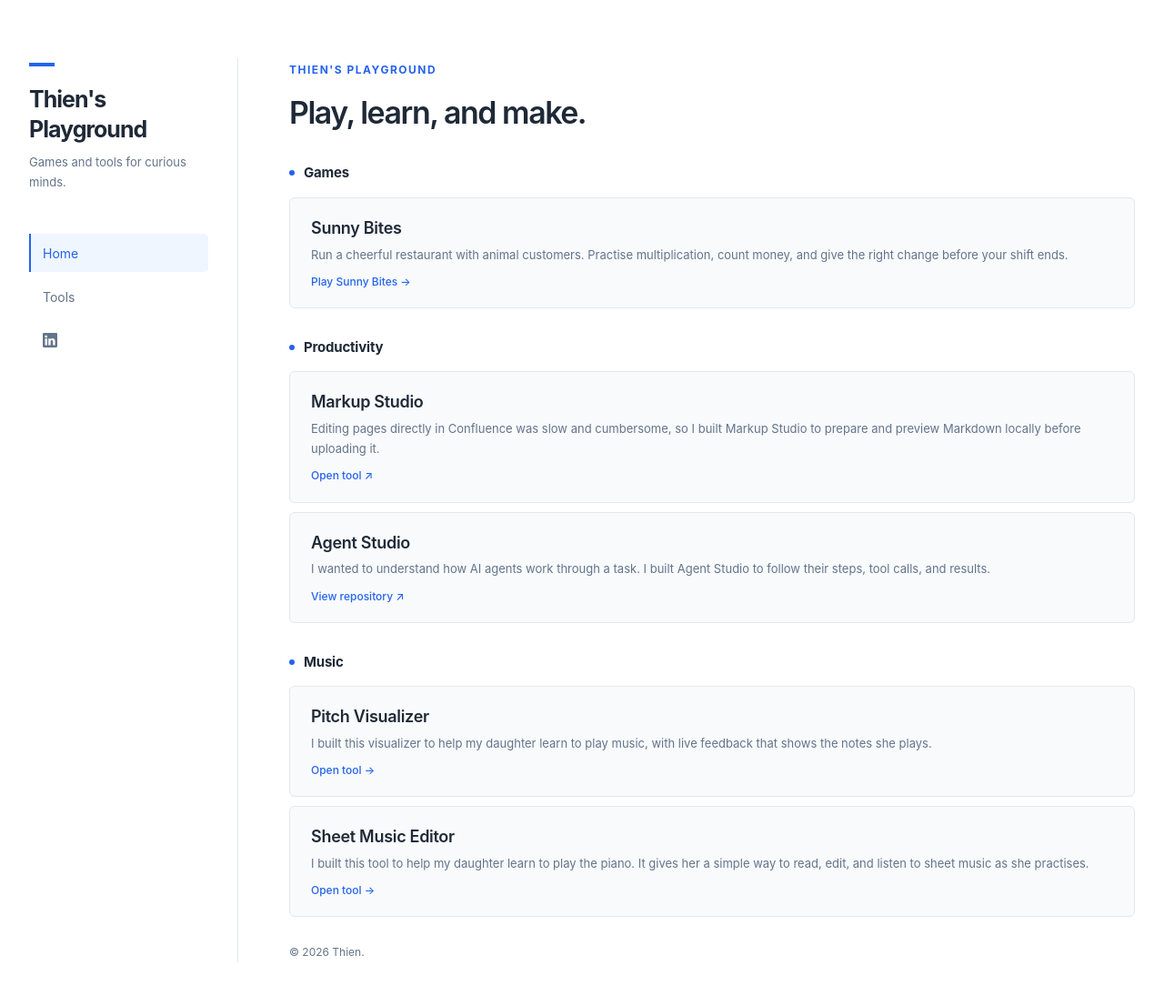
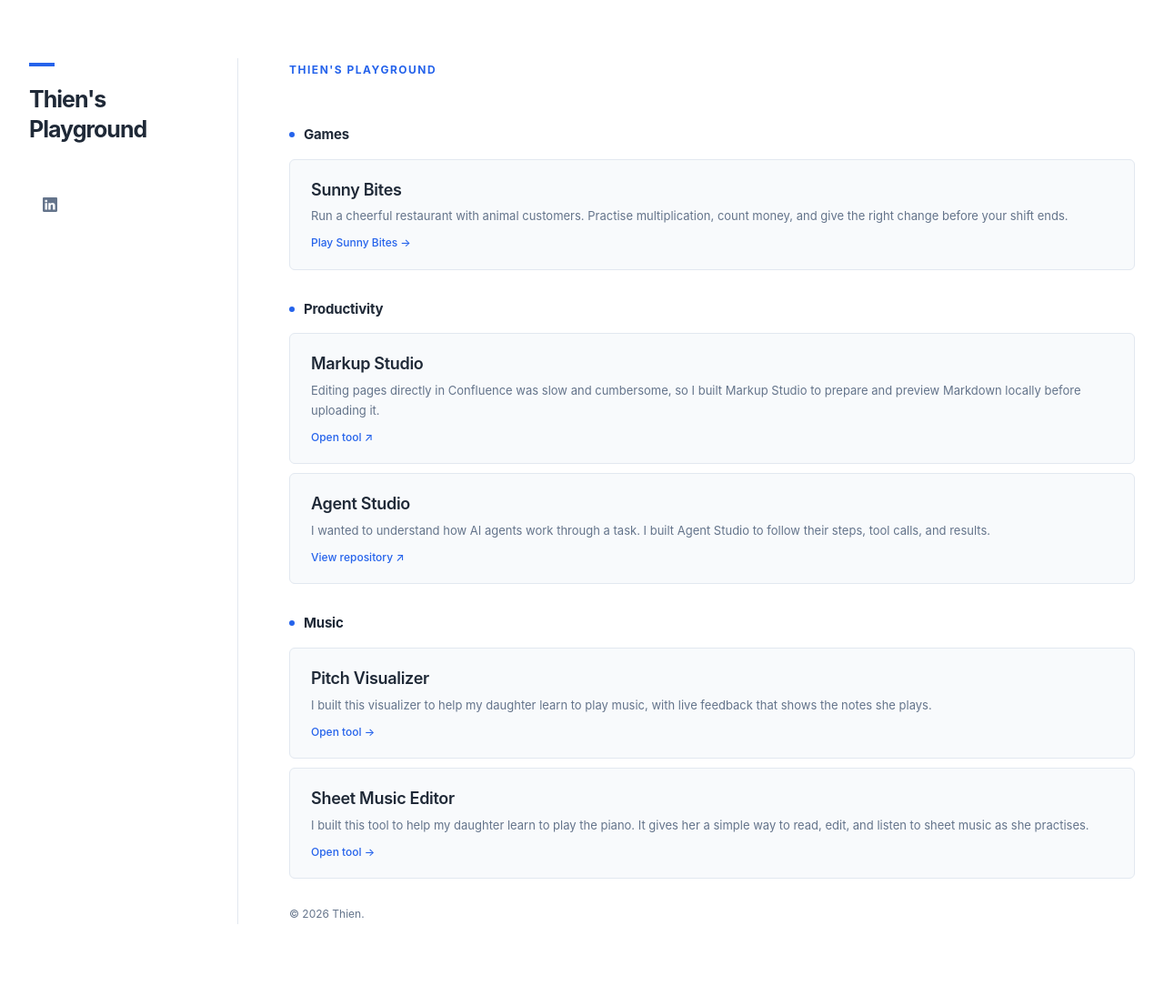
Before and after one commit to neverdie88/neverdie88.github.io, a Jekyll site: the page built from index.html, in a window 1280 px wide. Shown: the whole page at 91% size. Built offline with Jekyll 4.4.1, drawn with Linux system fonts in a browser that asks for light colours; after the commit the page ends 1064 px from its top, so only the background shows below that.

Commit message:
Remove homepage slogans and Home Tools navigation

```diff
--- a/_includes/navigation-links.html
+++ b/_includes/navigation-links.html
@@ -1,5 +1,3 @@
-<a href="{{ '/' | relative_url }}"{% if page.nav_section == 'home' %} aria-current="page"{% endif %}>Home</a>
-<a href="{{ '/tools/' | relative_url }}"{% if page.nav_section == 'tools' %} aria-current="page"{% endif %}>Tools</a>
 <a href="https://www.linkedin.com/in/thien-nguyen-duc-48354a4a/" target="_blank" rel="noopener noreferrer" aria-label="LinkedIn">
   <!-- Bootstrap Icons: https://icons.getbootstrap.com/icons/linkedin/; license: /assets/licenses/bootstrap-icons.txt -->
   <svg class="nav-icon" xmlns="http://www.w3.org/2000/svg" width="16" height="16" fill="currentColor" viewBox="0 0 16 16" aria-hidden="true" focusable="false">
--- a/_layouts/workspace.html
+++ b/_layouts/workspace.html
@@ -9,7 +9,6 @@
       <aside class="sidebar" aria-label="Site navigation">
         <div class="identity">
           <a class="brand" href="{{ '/' | relative_url }}">{{ site.title | escape }}</a>
-          <p class="tagline">Games and tools for curious minds.</p>
         </div>
         <nav class="navigation" aria-label="Main navigation">
           {% include navigation-links.html %}
--- a/index.html
+++ b/index.html
@@ -7,7 +7,6 @@ description: "Play Sunny Bites, learn music, and explore Thien's tools."
 
 <div class="page-header">
   <p class="section-label">Thien's Playground</p>
-  <h1>Play, learn, and make.</h1>
 </div>
 
 {% include tools-catalogue.html %}
```
